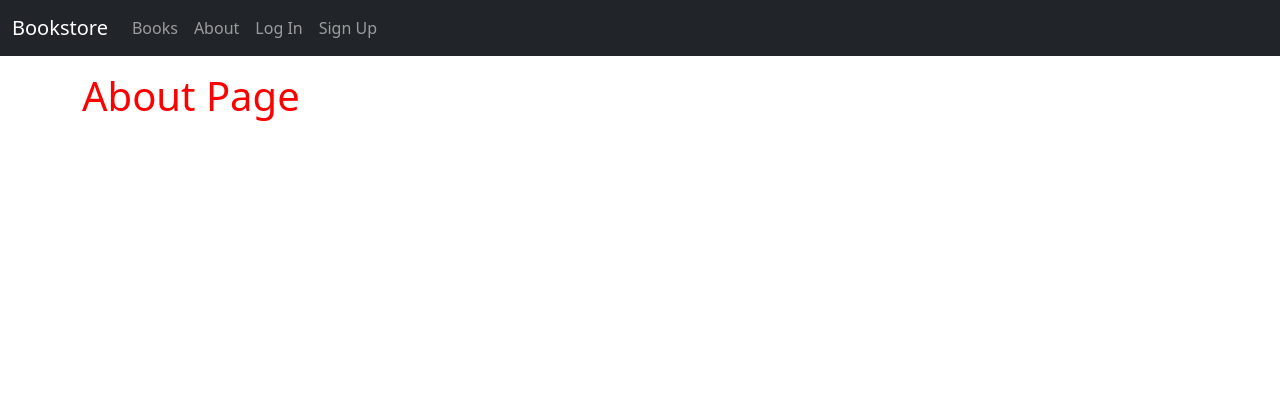
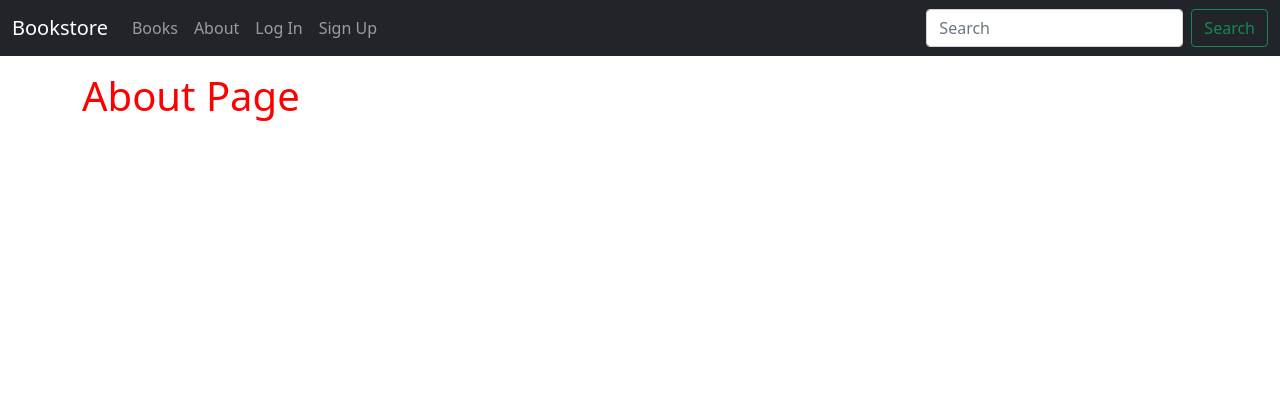
Before and after one commit to DHughes666/bookstore_Inc_2, a Django app: page /about/ in a window 1280 px wide. Shown: the top 420 px of the page. Run offline with Django 4.2, Linux system fonts and the light colour scheme; parts of the project's set-up code (start-up, migrations or seed data) failed here and were passed over.

Commit message:
Search dynamically implemented

```diff
--- a/books/urls.py
+++ b/books/urls.py
@@ -6,5 +6,5 @@ urlpatterns = [
     path("", BookListView.as_view(), name="book_list"),
     path("<uuid:pk>/", BookDetailView.as_view(), name="book_detail"),
     path("search/", SearchResultsListView.as_view(),
-         name="search_resulst"),
+         name="search_results"),
 ]
--- a/templates/_base.html
+++ b/templates/_base.html
@@ -37,6 +37,11 @@
           </li>
           {% endif %}
         </ul>
+        <form class="d-flex" action="{% url 'search_results' %}" method="get">
+          <input class="form-control me-2" type="search" name="searchTerm"
+            aria-label="Search"  placeholder="Search" >
+          <button class="btn btn-outline-success" type="submit">Search</button>
+        </form>
       </div>
     </div>
   </nav>
```
Also changed, not shown: books/views.py (+9 -0 lines), books/models.py (line endings or trailing spaces).
